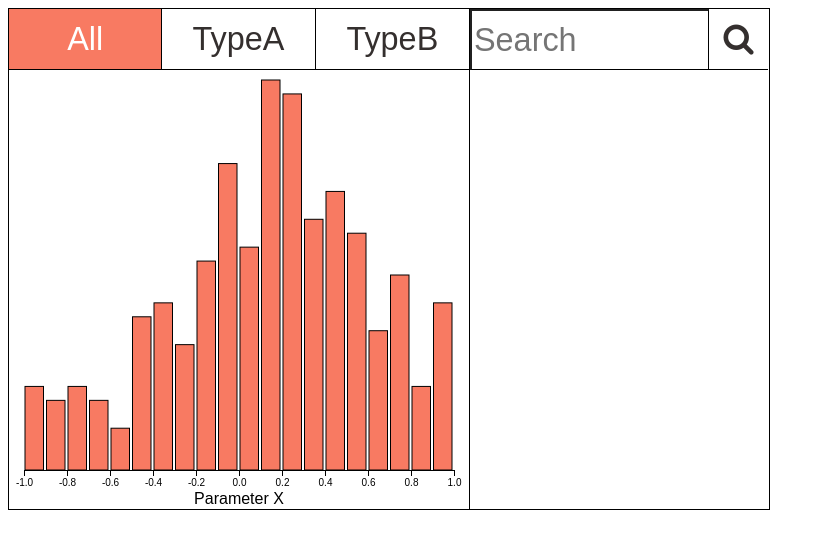
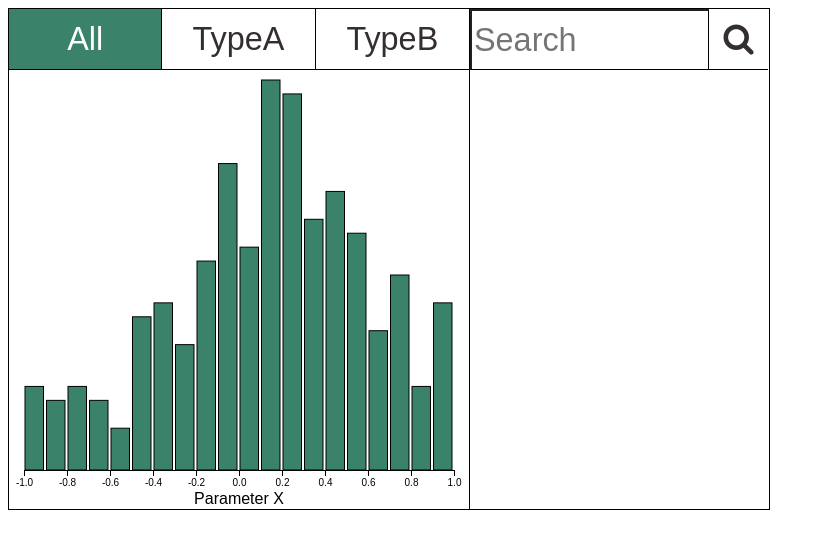
Before and after one commit to ageller/interactiveBarChart, a plain HTML site: page index.html in a window 1280 px wide. Shown: the whole page, without its empty margins (0-825 px from the left). Drawn offline with Linux system fonts and the light colour scheme.

Commit message:
updated color

```diff
--- a/src/css/index.css
+++ b/src/css/index.css
@@ -3,8 +3,10 @@
 	--background-color: #FFFFFF;
 	--button-foreground-color: #342F2E;
 	--button-background-color: #FFFFFF;
-	--highlight-color: #f87a62;
-	--hover-color: #f8c8ba;
+    --highlight-color: #3b826b;
+    --hover-color: #a8ddc0;
+	/*--highlight-color: #f87a62;*/
+	/*--hover-color: #f8c8ba;*/
 
 }
 
```
